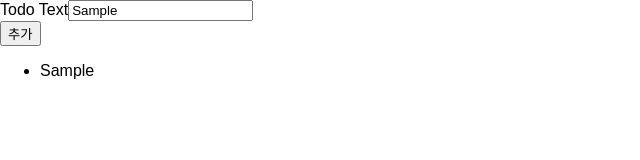
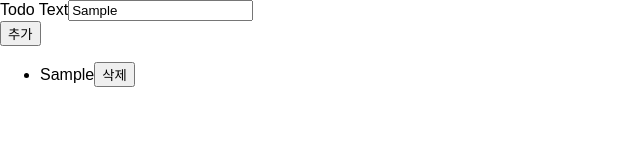
Before and after one commit to myongdol/Learn_Typescript_React, a React (Create React App) app: page / in a window 1280 px wide. Both pictures are taken after typing "Sample" into the empty fields and a click on the button "추가". Shown: the top 160 px of the page, without its empty margins (0-640 px from the left). Built offline with nearby package versions, Linux system fonts and the light colour scheme.

Commit message:
삭제기능 추가

```diff
--- a/src/App.tsx
+++ b/src/App.tsx
@@ -12,10 +12,16 @@ const App:React.FC = () => {
       ]);
   };
 
+  const todoDeleteHandler = (todoId: string) => {
+    setTodos(prevTodos => {
+      return prevTodos.filter(todo => todo.id !== todoId);
+    });
+  };
+
   return (
     <div className="App">
       <NewTodo onAddTodo={todoAddHandler}/>
-      <TodoList items={todos}/>
+      <TodoList items={todos} onDeleteTodo={todoDeleteHandler}/>
     </div>
   );
 }
--- a/src/components/TodoList.tsx
+++ b/src/components/TodoList.tsx
@@ -2,13 +2,19 @@ import React from "react";
 
 interface TodoListProps {
     items: {id: string, text: string}[];
+    onDeleteTodo: (id: string) => void;
 }
 
 const TodoList: React.FC<TodoListProps> = props => {
 
     return (
         <ul>
-            {props.items.map(todo => <li key={todo.id}>{todo.text}</li>)}
+            {props.items.map(todo =>
+            <li key={todo.id}>
+                <span>{todo.text}</span>
+                <button onClick={props.onDeleteTodo.bind(null, todo.id)}>삭제</button>
+            </li>
+            )}
         </ul>
     )
 };
```
